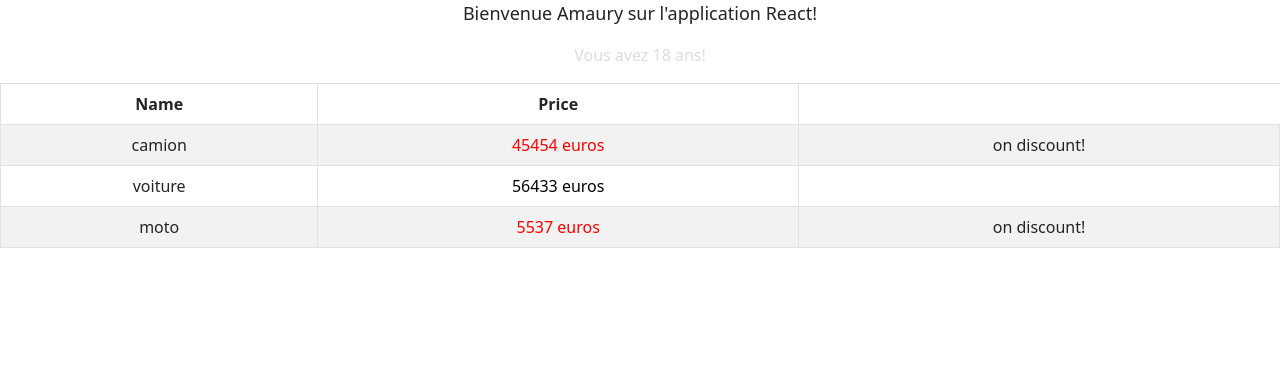
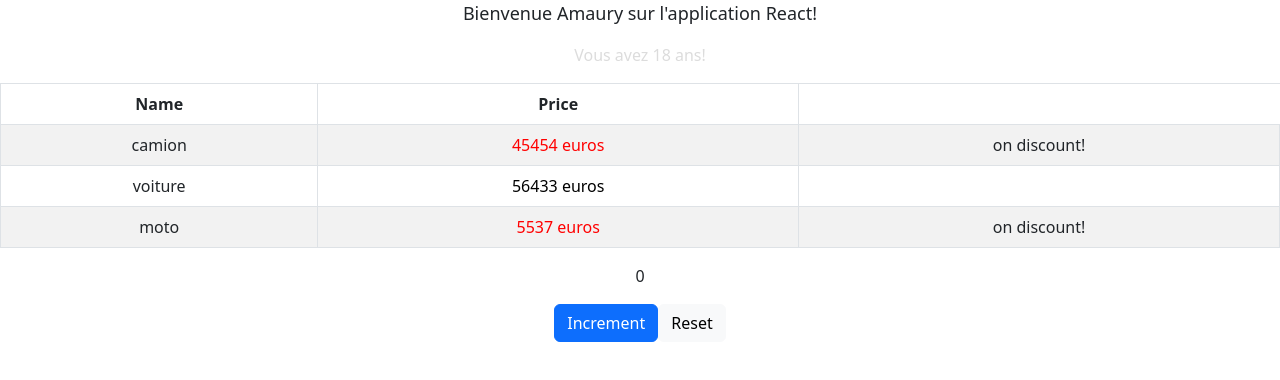
Before and after one commit to phil-form/TbReact, a React (Create React App) app in the folder src/exercice/Amaury/: page / in a window 1280 px wide. Shown: the top 380 px of the page. Built offline with nearby package versions, Linux system fonts and the light colour scheme.

Commit message:
exo 3 state

```diff
--- a/src/exercice/Amaury/src/App.js
+++ b/src/exercice/Amaury/src/App.js
@@ -3,6 +3,7 @@ import 'bootstrap/dist/css/bootstrap.min.css';
 import './App.css';
 import Welcome from './components/welcome/welcome';
 import List from './components/list/list';
+import Counter from './components/counter/counter';
 
 
 const products = [
@@ -14,8 +15,9 @@ const products = [
 function App() {
   return (
     <div className="App">
-      <Welcome name='Amaury' age={18} />
-      <List products={products} />
+      <Welcome name='Amaury' age={18}/>
+      <List products={products}/>
+      <Counter incrementValue={5}/>
     </div>
   );
 }
--- /dev/null
+++ b/src/exercice/Amaury/src/components/counter/counter.js
@@ -0,0 +1,25 @@
+import { useState } from 'react';
+import Button from 'react-bootstrap/Button';
+
+
+const Counter = ({incrementValue}) => {
+    const [value, setValue] = useState(0);
+
+    const handleReset = () => {
+        setValue(0);
+    };
+
+    const handleIncrement = () => {
+        setValue(value + incrementValue);
+    };
+
+    return (
+        <>
+            <p>{value}</p>
+            <Button variant='primary' onClick={handleIncrement}>Increment</Button>
+            <Button variant='light' onClick={handleReset}>Reset</Button>
+        </>
+    );
+};
+
+export default Counter;
```
